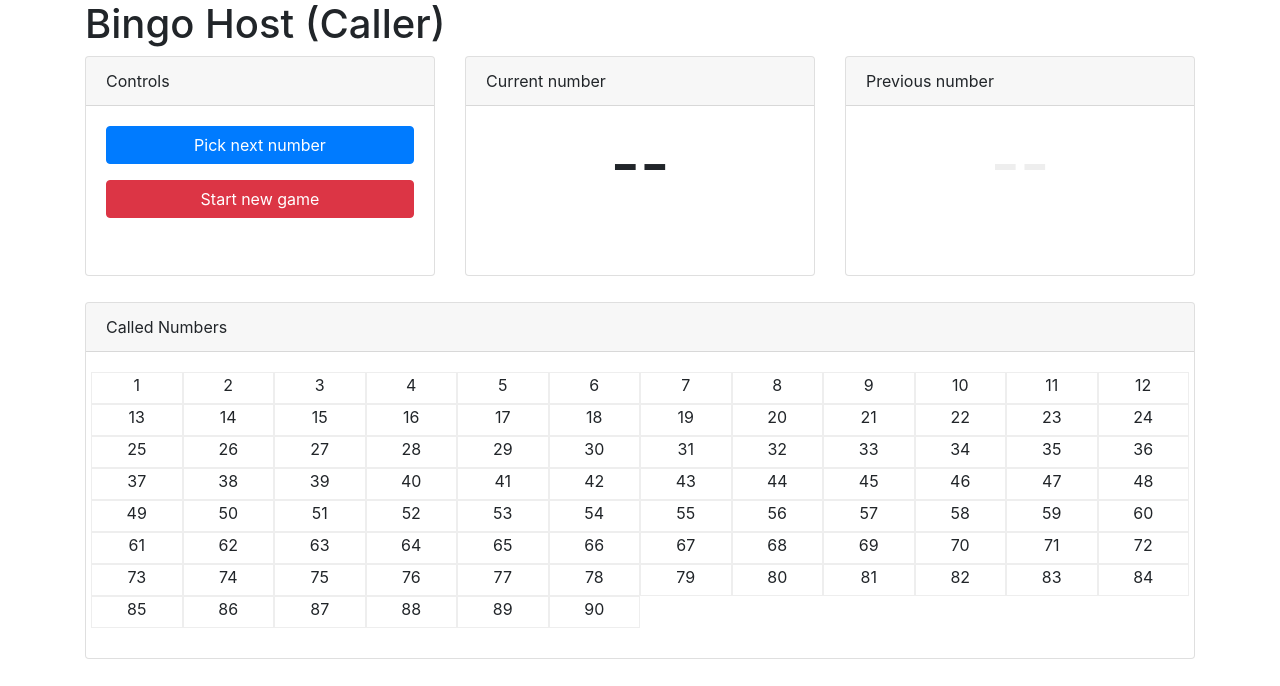
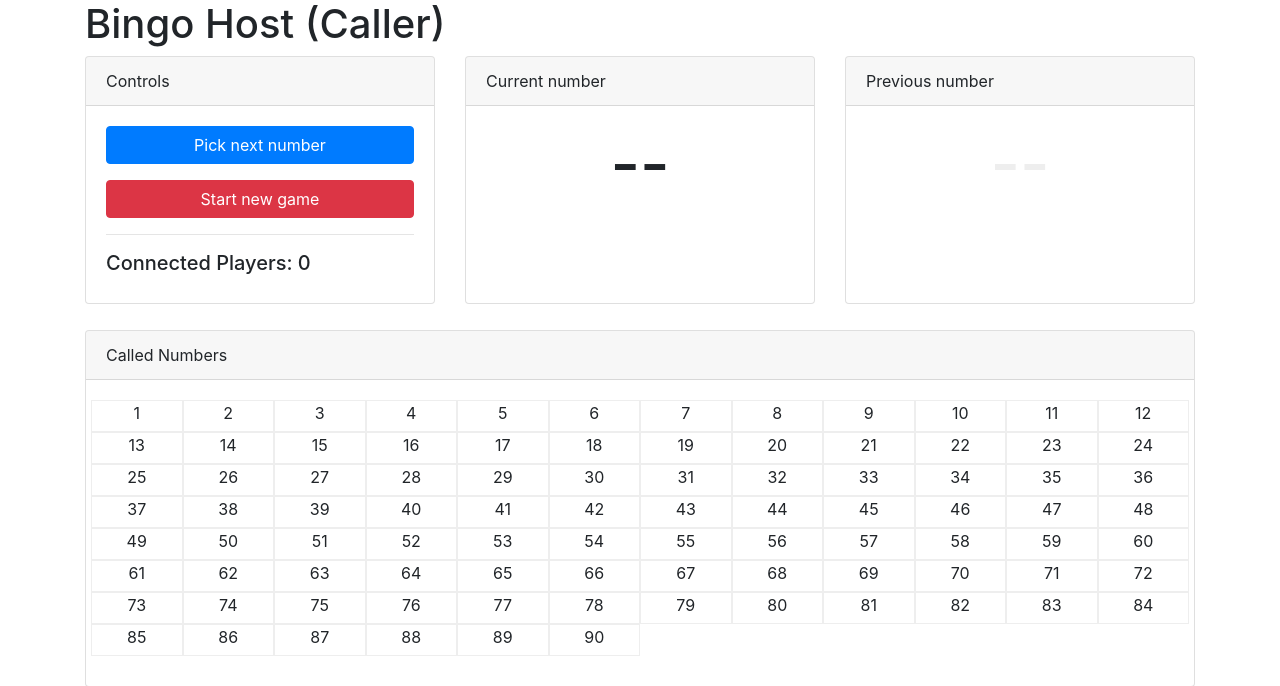
Before and after one commit to andywestley/bingo, a PHP site: page /host.php in a window 1280 px wide. Shown: the top 686 px of the page. Run offline with PHP 8.4, Linux system fonts and the light colour scheme.

Commit message:
Added "connected players" data

```diff
--- a/api/game.php
+++ b/api/game.php
@@ -35,6 +35,13 @@ function initDb($db) {
     if ($count == 0) {
         $db->exec("INSERT INTO game_state (id, current_number, drawn_numbers, status) VALUES (1, NULL, '[]', 'stopped')");
     }
+
+    // Players Table
+    $db->exec("CREATE TABLE IF NOT EXISTS players (
+        id TEXT PRIMARY KEY,
+        name TEXT,
+        last_seen DATETIME DEFAULT CURRENT_TIMESTAMP
+    )");
 }
 
 // Get Action
@@ -84,6 +91,30 @@ switch ($action) {
         echo json_encode($row);
         break;
 
+    case 'register_heartbeat':
+         initDb($db);
+         $id = $_POST['id'] ?? '';
+         $name = $_POST['name'] ?? 'Unknown';
+         if(!$id) {
+             echo json_encode(['error' => 'Missing ID']);
+             exit;
+         }
+
+         // Upsert player
+         $stmt = $db->prepare("INSERT INTO players (id, name, last_seen) VALUES (:id, :name, CURRENT_TIMESTAMP)
+                               ON CONFLICT(id) DO UPDATE SET name = :name, last_seen = CURRENT_TIMESTAMP");
+         $stmt->execute([':id' => $id, ':name' => $name]);
+         echo json_encode(['status' => 'success']);
+         break;
+
+    case 'get_players':
+         initDb($db);
+         // Get players seen in last 15 seconds
+         $stmt = $db->query("SELECT * FROM players WHERE last_seen > datetime('now', '-15 seconds') ORDER BY name ASC");
+         $players = $stmt->fetchAll();
+         echo json_encode(['players' => $players]);
+         break;
+
     default:
         echo json_encode(['error' => 'Invalid action']);
         break;
--- a/host.php
+++ b/host.php
@@ -25,6 +25,11 @@
 					<div class="card-body">
 						<button type="button" class="btn btn-primary btn-block mb-3" id="pick-ball">Pick next number</button>
 						<button type="button" class="btn btn-danger btn-block" id="new-game">Start new game</button>
+                        <hr>
+                        <h5>Connected Players: <span id="player-count">0</span></h5>
+                        <ul id="player-list" class="list-group list-group-flush" style="max-height: 200px; overflow-y: auto;">
+                            <!-- Players go here -->
+                        </ul>
 					</div>
 				</div>
 
@@ -142,6 +147,19 @@
                 }
             }
 
+            // Player Polling
+            setInterval(async function() {
+                const data = await getConnectedPlayers();
+                if(data && data.players) {
+                    $('#player-count').text(data.players.length);
+                    const list = $('#player-list');
+                    list.empty();
+                    data.players.forEach(p => {
+                        list.append(`<li class="list-group-item py-1">${p.name}</li>`);
+                    });
+                }
+            }, 4000);
+
             refreshBoard();
         });
     </script>
--- a/js/bingo-client.js
+++ b/js/bingo-client.js
@@ -21,6 +21,24 @@ async function drawBall() {
 
 async function getStatus() {
     return await apiCall('get_status');
+}
+
+async function sendHeartbeat(id, name) {
+    try {
+        const formData = new FormData();
+        formData.append('action', 'register_heartbeat');
+        formData.append('id', id);
+        formData.append('name', name);
+        const response = await fetch(API_URL, { method: 'POST', body: formData });
+        return await response.json();
+    } catch (e) {
+        console.error("API Error:", e);
+        return { error: e.message };
+    }
+}
+
+async function getConnectedPlayers() {
+    return await apiCall('get_players');
 }
 
 function getNumberSlang(number) {
```
Also changed, not shown: player.php (+23 -0 lines).
